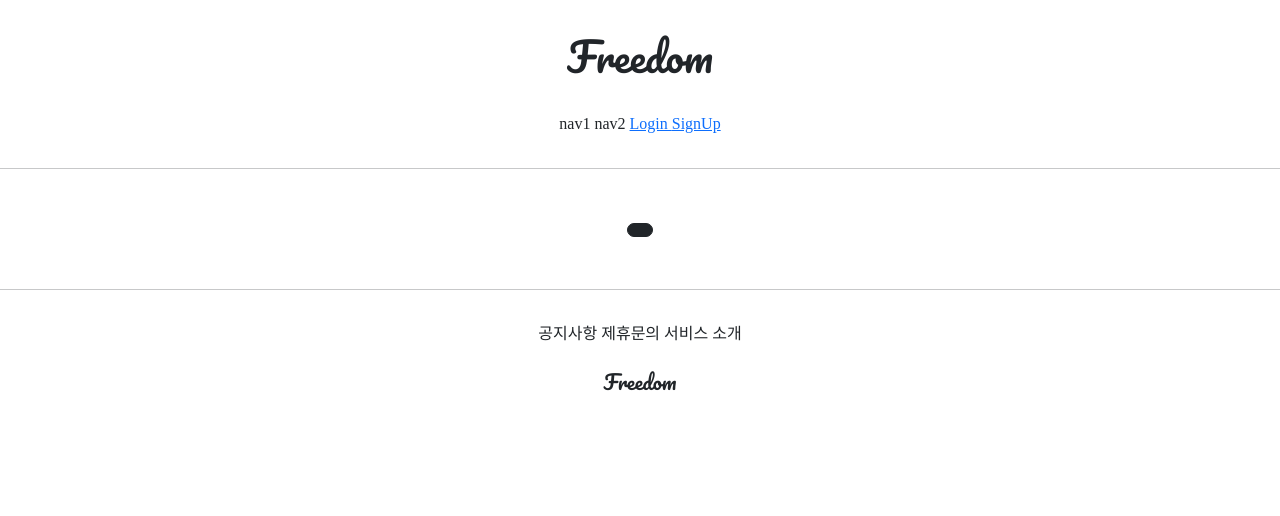
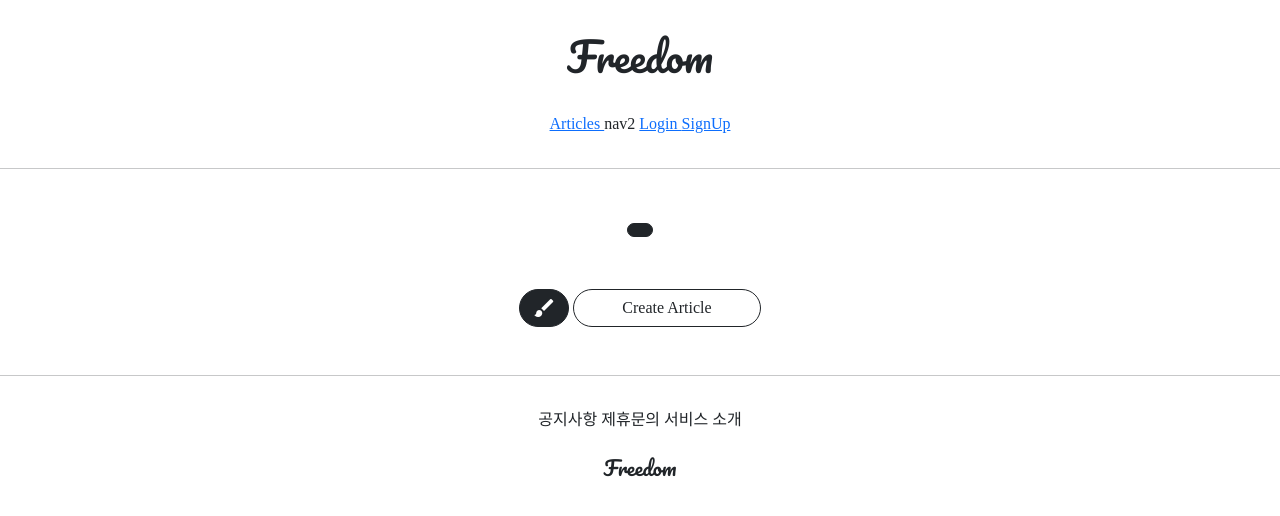
Before and after one commit to Jeongp4939/Class, a Django app: template articleapp/templates/articleapp/list.html in a window 1280 px wide. Shown: the top 516 px of the page. Run offline with Django 3.2, Linux system fonts and the light colour scheme; the template is opened without the code that fills it, so the values that code supplies are empty; some libraries are stand-ins or nearby versions.

Commit message:
08/05 class project2 3

```diff
--- a/articleapp/templates/articleapp/list.html
+++ b/articleapp/templates/articleapp/list.html
@@ -41,4 +41,15 @@
 
     {% include 'snippets/pagination.html' %}
 
+    <div class="text-center my-5">
+        <a href="{%  url 'articleapp:create' %}"
+            class="btn btn-dark rounded-pill material-icons">
+            brush
+        </a>
+        <a href="{%  url 'articleapp:create' %}"
+            class="btn btn-outline-dark rounded-pill px-5">
+            Create Article
+        </a>
+    </div>
+
 {% endblock %}
--- a/templates/header.html
+++ b/templates/header.html
@@ -3,7 +3,11 @@
         <h1>Freedom</h1>
     </div>
     <div class="freedom_header_button">
-        <span>nav1</span>
+        <span>
+            <a href="{% url 'articleapp:list' %}">
+                Articles
+            </a>
+        </span>
         <span>nav2</span>
 
         {% if not user.is_authenticated %}
```
